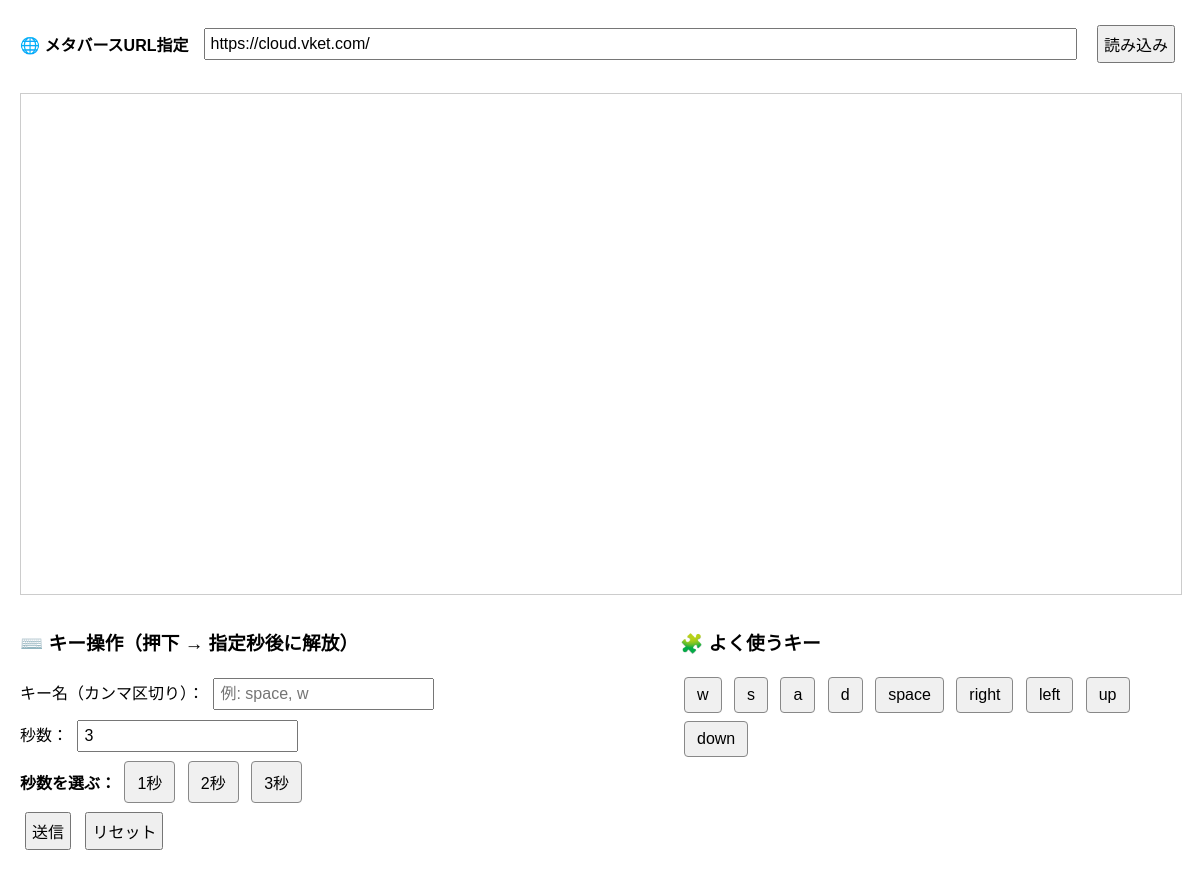
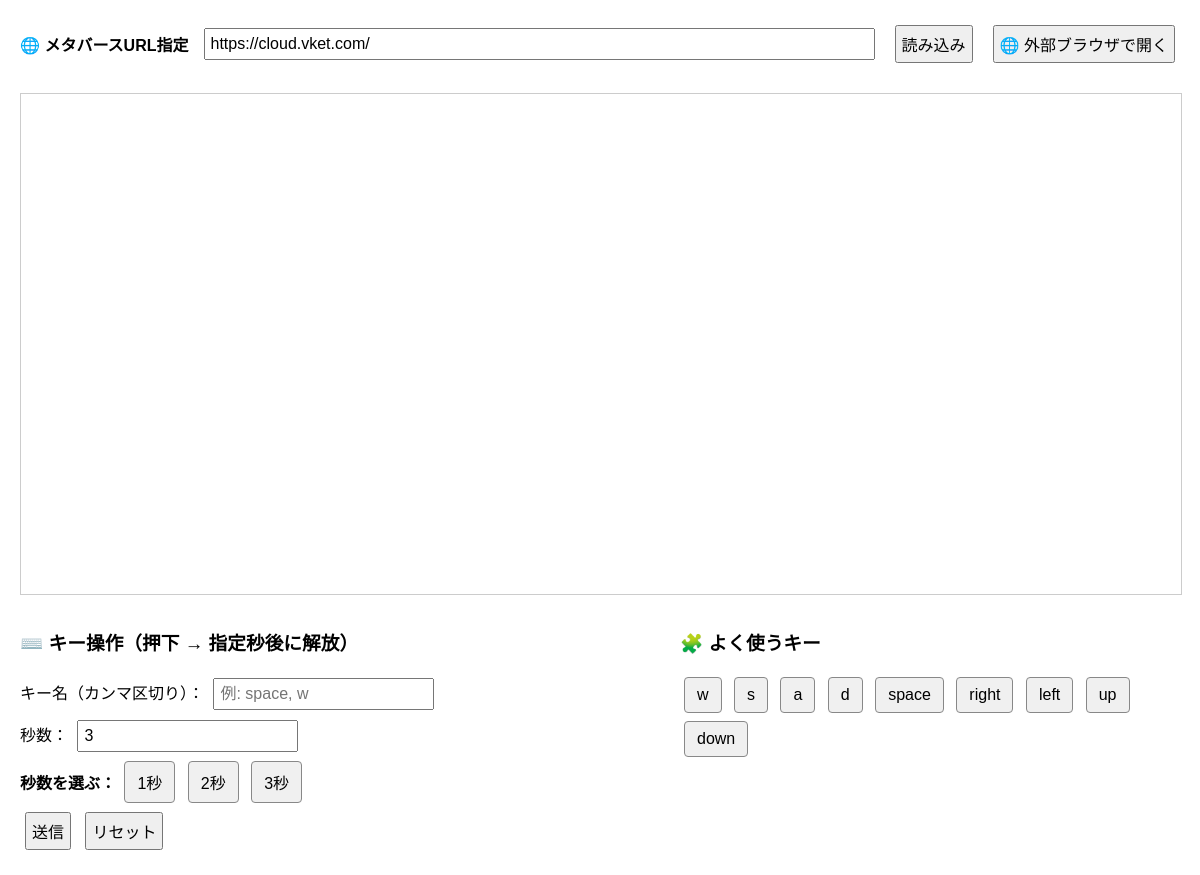
Before and after one commit to kolinz/metaverse-key-supporter, an Electron app: page renderer.html in a window 1200 px wide. Drawn offline with Linux system fonts and the light colour scheme.

Commit message:
「外部ブラウザで開く」機能を追加

```diff
--- a/renderer.html
+++ b/renderer.html
@@ -79,6 +79,7 @@
     <label for="urlInput">🌐 メタバースURL指定</label>
     <input id="urlInput" type="text" value="https://cloud.vket.com/" />
     <button onclick="loadURL()">読み込み</button>
+    <button onclick="openInBrowser()">🌐 外部ブラウザで開く</button>
   </div>
 
   <!-- ✅ メタバースビュー -->
@@ -160,6 +161,11 @@
         input.value = current.join(', ');
       }
     }
+
+    function openInBrowser() {
+      const url = document.getElementById("urlInput").value;
+      window.electronAPI.openExternal(url);
+    }
   </script>
 </body>
 </html>
```
